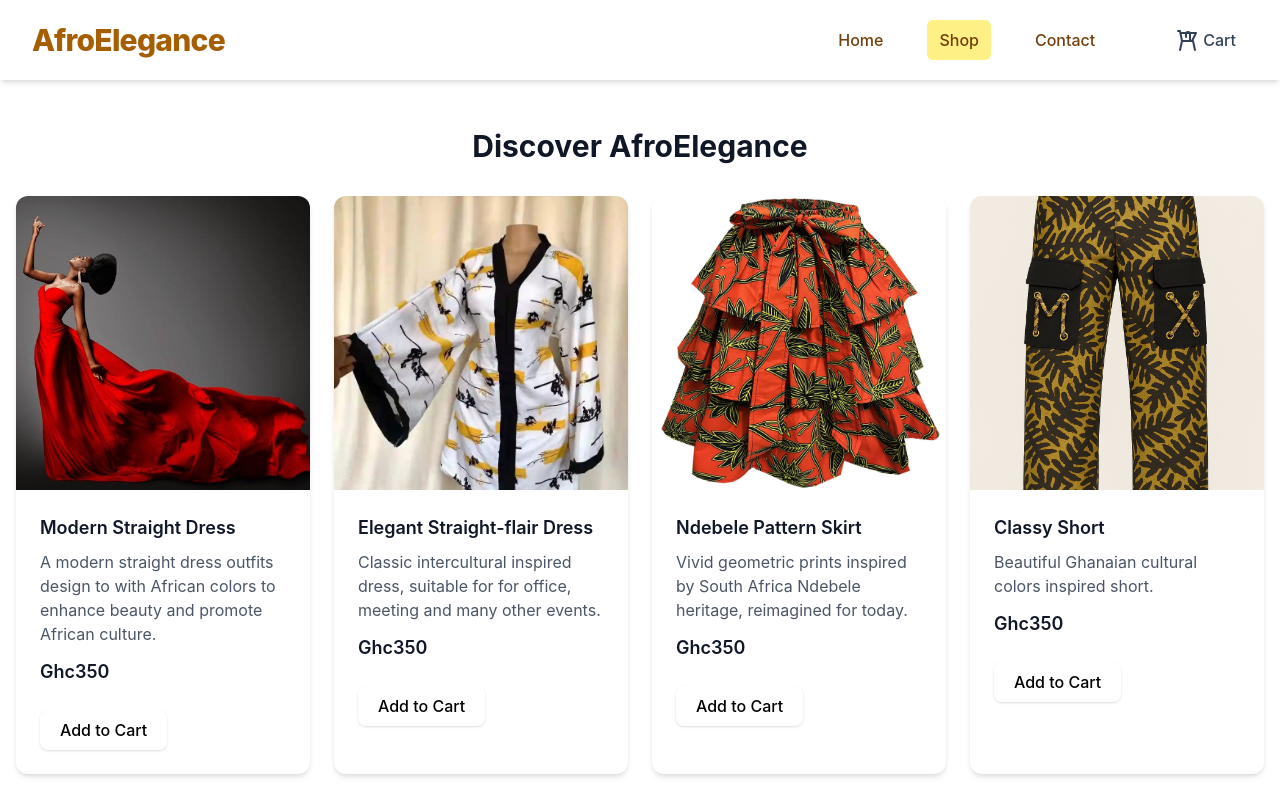
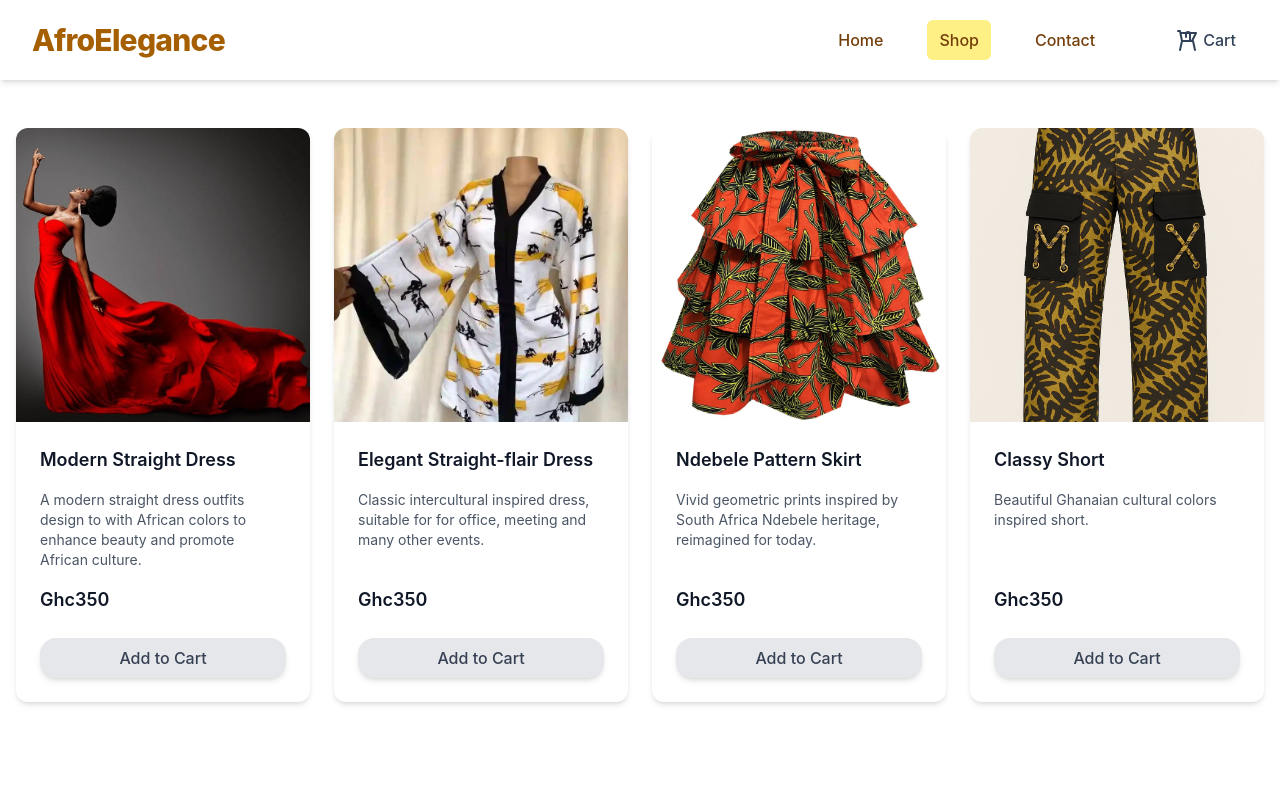
Before and after one commit to KelvinBamfo/AfroElegance, a React (Vite) app: page /shop in a window 1280 px wide. Shown: the top 800 px of the page. Built offline with nearby package versions, Linux system fonts and the light colour scheme.

Commit message:
Add UX utilities in category section

```diff
--- a/src/HomeSection/FeaturedPage.jsx
+++ b/src/HomeSection/FeaturedPage.jsx
@@ -18,7 +18,7 @@ const Featured = () => (
       <p className="text-base sm:text-lg md:text-xl font-normal text-gray-600 leading-relaxed max-w-2xl mx-auto md:mx-0 text-center md:text-left mb-8">
         Handpicked pieces that define elegance and sophistication
       </p>
-      <div className="mb-10">
+      <div className="mb-5">
         <Products />
       </div>
       <div className="flex justify-center md:justify-start">
--- a/src/ShopSection/CategoryPage.jsx
+++ b/src/ShopSection/CategoryPage.jsx
@@ -26,26 +26,20 @@ function CategoryPage() {
 
   return (
     <>
-    <section className="mt-16">
-      <h3 className="text-2xl font-heading font-bold text-gray-900 m-3 mb-3">
+    <section className="mt-7">
+      <h3 className="text-2xl font-heading font-bold text-gray-900 m-3 mb-2">
         Explore Other Categories
       </h3>
-
-      <div className="grid grid-cols-1 sm:grid-cols-2 lg:grid-cols-3 gap-0.5">
+      <div className="flex grid-cols-1 sm:grid-cols-2 lg:grid-cols-3 mb-0 gap-0.5">
         {otherCategories.map((cat) => (
           <div
             key={cat.slug}
-            className="bg-gray-100 rounded-bl-xs shadow-md p-3 m-3 hover:shadow-lg transition"
           >
-            <h4 className="text-lg font-semibold text-gray-900 mb-2">
-              {cat.title}
-            </h4>
-            <p className="text-sm text-gray-600 mb-4">{cat.description}</p>
             <button
               onClick={() => navigate(`/productCategories/${cat.slug}`)}
-              className="bg-amber-300 text-black px-4 py-2 rounded-md hover:bg-amber-400 transition"
+              className="bg-gray-200 text-gray-700 font-medium px-4 py-1 rounded-2xl hover:bg-gray-300 hover:scale-105 hover:bg-accent shadow-md m-3 mb-1 hover:shadow-lg transition"
             >
-              View {cat.title}
+              {cat.title}
             </button>
           </div>
         ))}
@@ -77,13 +71,13 @@ function CategoryPage() {
                 {product.description}
               </p>
 
-              <p className="text-gray-900 font-bold text-lg mt-4">
+              <p className="text-gray-700 font-semibold text-lg mt-4">
                 Ghc{product.price}
               </p>
 
               <button
                 onClick={() => handleAddToCart(product)}
-                className="mt-6 bg-gray-300 text-gray-800 hover:scale-105 font-bold py-2 rounded-lg hover:bg-accent transition"
+                className="mt-6 bg-gray-200 text-gray-700 hover:scale-105 font-medium py-2 shadow-md rounded-2xl hover:bg-gray-300 hover:bg-accent transition"
               >
                 Add to Cart
               </button>
--- a/src/ShopSection/Products.jsx
+++ b/src/ShopSection/Products.jsx
@@ -65,7 +65,7 @@ function ProductCard({ product }) {
         />
       </div>
 
-      <div className="flex flex-col flex-1 p-6">
+      <div className="p-6 flex flex-col flex-1">
         <h3
           id={product.title.replace(/\s+/g, '-').toLowerCase()}
           className="font-heading text-lg font-semibold text-gray-900 mb-2"
@@ -73,21 +73,15 @@ function ProductCard({ product }) {
           {product.title}
         </h3>
 
-        <p className="text-gray-600 text-base">{product.description}</p>
+        <p className="text-gray-600 text-sm mt-2 flex-1">{product.description}</p>
 
-        <p className="text-gray-900 font-semibold text-lg mt-3">
+        <p className="text-gray-900 font-semibold text-lg mt-4">
           Ghc{product.price}
         </p>
 
         <button
           onClick={handleAddToCart}
-          className="
-            mt-6 inline-block self-start px-5 py-2 rounded-lg
-            bg-brand text-black font-medium shadow
-            transition-all duration-200
-            hover:bg-accent hover:shadow-lg
-            focus:outline-none focus:ring-2 focus:ring-brand
-          "
+          className="mt-6 bg-gray-200 text-gray-700 hover:scale-105 font-medium py-2 shadow-md rounded-2xl hover:bg-gray-300 hover:bg-accent transition"
         >
           Add to Cart
         </button>
@@ -99,11 +93,7 @@ function ProductCard({ product }) {
 function Products() {
   return (
     <section className="max-w-7xl mx-auto px-4 py-12">
-      <h2 className="text-3xl font-heading font-bold text-gray-900 mb-8 text-center">
-        Discover AfroElegance
-      </h2>
-
-      <div className="grid grid-cols-1 sm:grid-cols-2 lg:grid-cols-4 gap-6">
+      <div className="grid grid-cols-1 sm:grid-cols-2 lg:grid-cols-4 gap-6 mt-0">
         {products.map((product) => (
           <ProductCard key={product.id} product={product} />
         ))}
```
